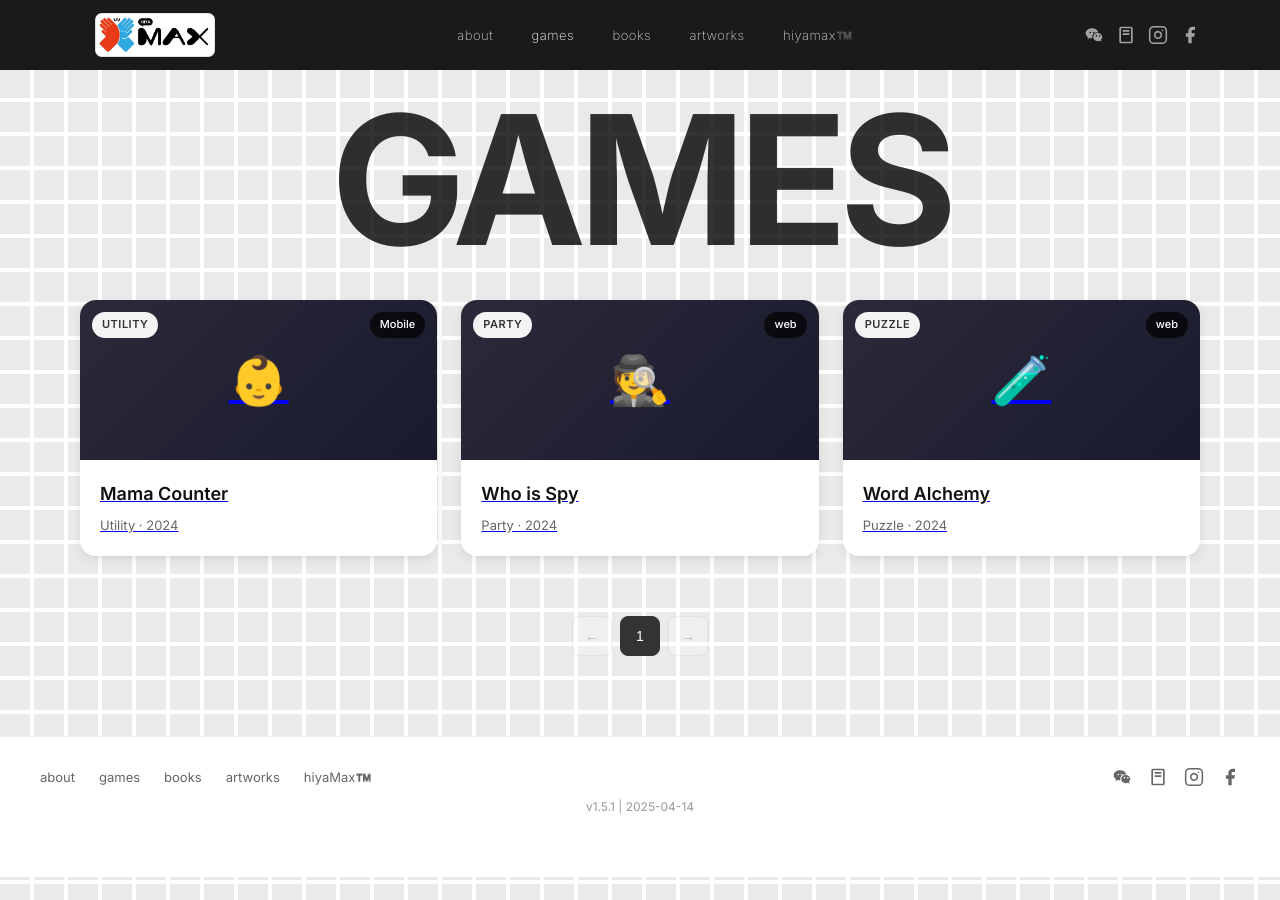
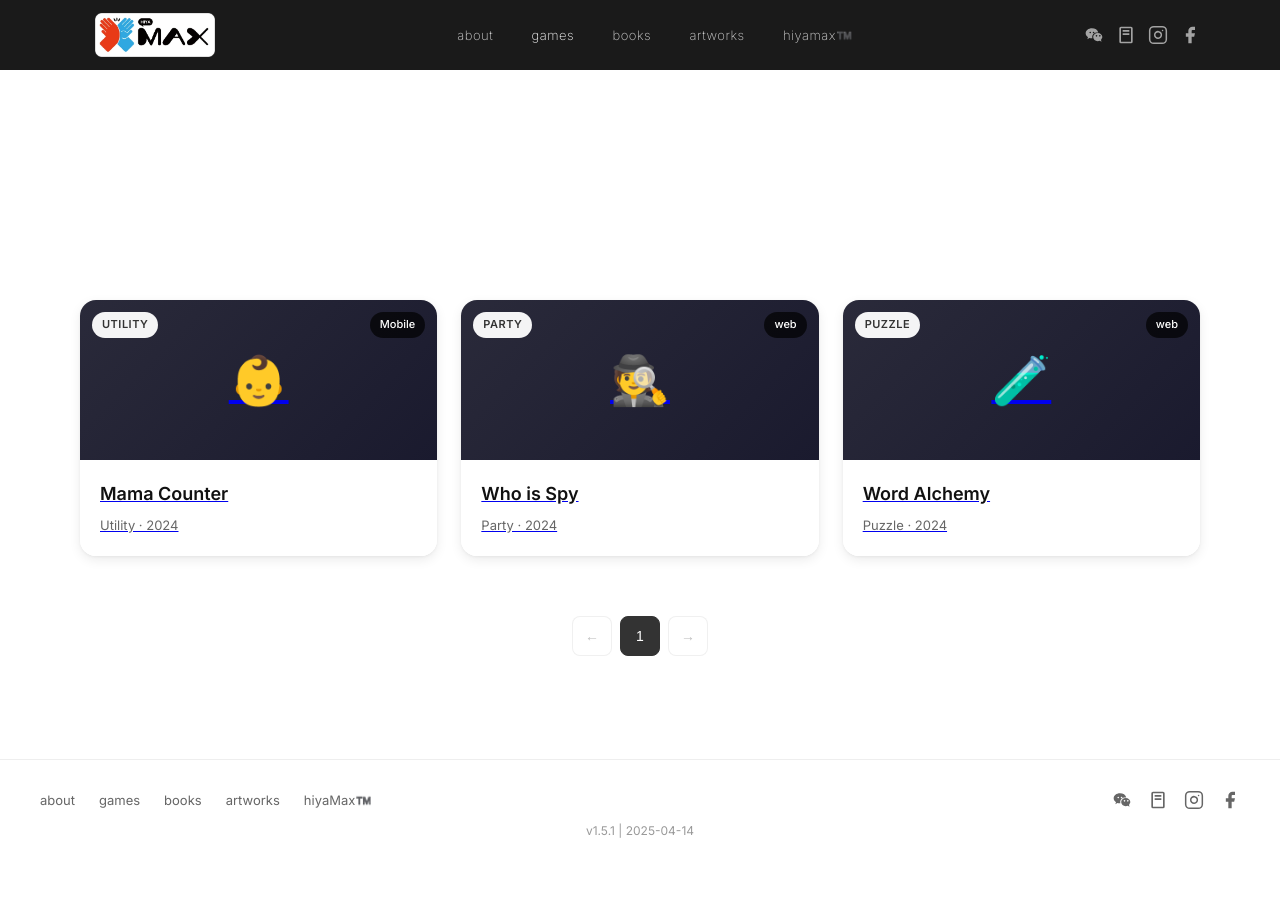
Before and after one commit to hiyaScott/hiyamax-home, a Jekyll site: the page built from games.html, in a window 1280 px wide. Built offline with Jekyll 4.4.1, drawn with Linux system fonts in a browser that asks for light colours.

Commit message:
Fix: footer extends to page bottom using flex layout (same as level-3 pages)

```diff
--- a/_layouts/games-list.html
+++ b/_layouts/games-list.html
@@ -36,18 +36,21 @@
 
 <style>
 /* Games Page - Match Original Design */
-html, body {
-  min-height: 100vh;  /* 确保占满整个视口 */
-  overflow-x: hidden;
+html {
+  height: 100%;
 }
 
 body {
+  min-height: 100vh;
+  display: flex;
+  flex-direction: column;
+  overflow-x: hidden;
   font-family: 'Inter', sans-serif;
-  background: #fff;  /* 白色兜底背景，覆盖 canvas */
+  background: #fff;
   color: #333;
 }
 
-/* Grid Background Layer */
+/* Grid Background Layer - Behind everything */
 #gridCanvas {
   position: fixed;
   top: 0;
@@ -73,11 +76,13 @@
   user-select: none;
 }
 
-/* Main Content Container - No min-height, content determines height */
+/* Main Content - Flex grow to push footer down, white background covers canvas */
 .page-container {
+  flex: 1;
   position: relative;
   z-index: 2;
   padding-top: var(--header-height);
+  background: #fff;
 }
 
 /* GAMES Mask Container - holds space for fixed text */
@@ -256,10 +261,11 @@
 /* Footer Styles (for footer included by default layout) */
 .footer {
   background: #fff;
-  padding: 30px 40px 60px;  /* 增加底部 padding */
+  padding: 30px 40px 60px;
   border-top: 1px solid #eee;
   position: relative;
   z-index: 3;
+  margin-top: auto;  /* Push to bottom in flex container */
 }
 
 .footer .footer-inner {
```
Also changed, not shown: other parts of _layouts/games-list.html (+1 -1 lines).
